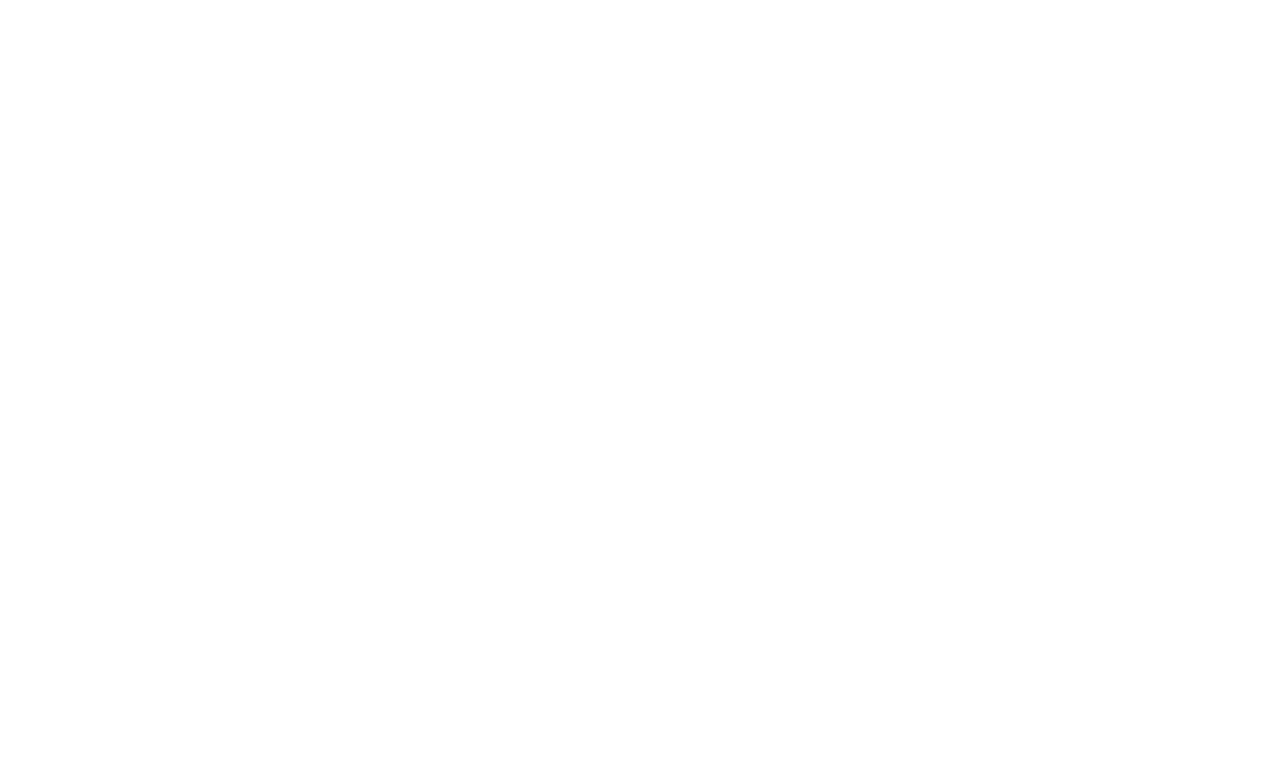
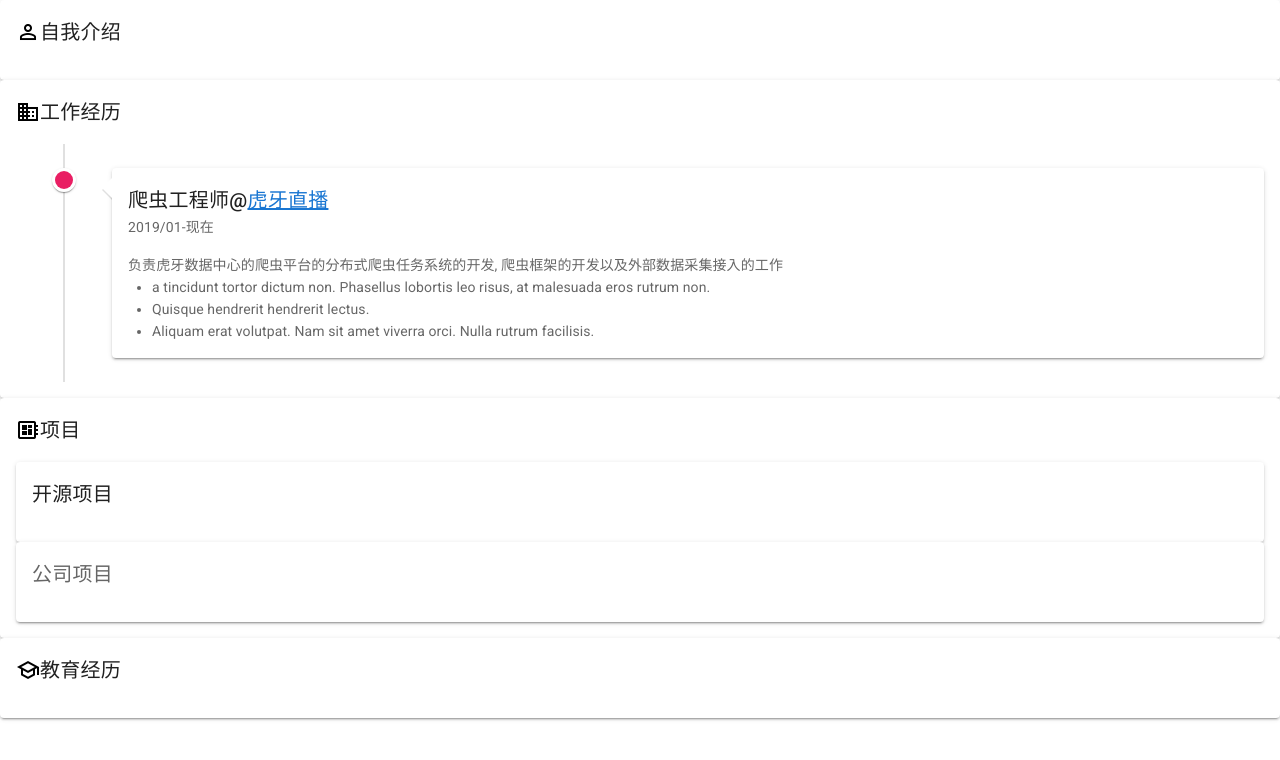
Before and after one commit to WALL-EEEEEEE/resume-theme, a Vue app: page / in a window 1280 px wide. Shown: the top 760 px of the page. Built offline with nearby package versions, Linux system fonts and the light colour scheme.

Commit message:
tweak some layout in project component

```diff
--- a/package.json
+++ b/package.json
@@ -13,6 +13,7 @@
     "vuetify": "^2.4.0"
   },
   "devDependencies": {
+    "@fortawesome/fontawesome-free": "^5.15.4",
     "@vue/cli-plugin-babel": "~4.5.0",
     "@vue/cli-plugin-eslint": "~4.5.0",
     "@vue/cli-service": "~4.5.0",
--- a/src/App.vue
+++ b/src/App.vue
@@ -1,7 +1,11 @@
 <template>
   <v-app>
     <v-main>
-      <slot></slot>
+      <Profile></Profile>
+      <Introduction></Introduction>
+      <WorkExpirence></WorkExpirence>
+      <Project></Project>
+      <Education></Education>
     </v-main>
   </v-app>
 </template>
--- a/src/components/Education.vue
+++ b/src/components/Education.vue
@@ -5,7 +5,7 @@ export default {
     return {
       title: '教育经历',
       enable: true,
-      icon: ''
+      icon: 'mdi-school-outline'
     }
   }
 };
@@ -14,7 +14,7 @@ export default {
 <template>
  <v-card v-if="enable">
     <v-card-title>
-      <span v-if="icon" v-html="icon"></span>
+      <v-icon v-if="icon" size='24px' dense color="black darken-2">{{ icon }}</v-icon>
       {{ title}}
     </v-card-title>
     <v-card-text>
--- a/src/components/Introduction.vue
+++ b/src/components/Introduction.vue
@@ -5,7 +5,7 @@ export default {
     return {
        title: "自我介绍",
        enable: true,
-       icon:''
+       icon:'mdi-account-outline'
     }
   }
 };
@@ -14,7 +14,7 @@ export default {
 <template>
  <v-card v-if="enable">
     <v-card-title>
-      <span v-if="icon" v-html="icon"></span>
+      <v-icon v-if="icon" dense color="black darken-2" size='24px'>{{ icon }}</v-icon>
       {{ title}}
     </v-card-title>
     <v-card-text>
--- a/src/components/Project.vue
+++ b/src/components/Project.vue
@@ -1,12 +1,50 @@
 <script>
 export default {
   name: "Project",
+  props: {
+    title: {
+      type: String,
+      default: "项目"
+    },
+    enable: {
+      type: Boolean,
+      default: true,
+    },
+    icon: {
+      type: String,
+      default: "mdi-developer-board"
+    },
+    items: {
+      type: Array,
+      default: function() {
+        return []
+      }
+    }
+  },
   data: function() {
     return {
-        title: "项目",
-        enable: true,
-        icon:''
     }
+  },
+  computed: {
+    opensource: function() {
+      var os_projects = []
+      console.log(this.items)
+      for (const project of this.items) {
+        if (project.type == "opensource") {
+          os_projects.push(project)
+        }
+      }
+      return { title: '开源项目', 'items': os_projects}
+    },
+    company: function() {
+      var os_projects = []
+      for (const project of this.items) {
+        if (project.type == "company") {
+          os_projects.push(project)
+        }
+      }
+      return { title: '公司项目', 'items': os_projects}
+    },
   }
 };
 </script>
@@ -14,10 +52,26 @@ export default {
 <template>
   <v-card v-if="enable">
     <v-card-title>
-      <span v-if="icon" v-html="icon"></span>
+      <v-icon v-if="icon" size='24px' dense color="black darken-2">{{ icon }}</v-icon>
       {{ title}}
     </v-card-title>
     <v-card-text>
+      <v-card v-if="opensource">
+        <v-card-title secondary>
+          <v-icon v-if="icon" size='24px' dense color="black darken-2">{{ opensource.icon }}</v-icon>
+          {{ opensource.title}}
+        </v-card-title>
+        <v-card-text>
+        </v-card-text>
+      </v-card>
+      <v-card v-if="company" v-bind:value="company">
+        <v-card-title class="text--secondary">
+          <v-icon v-if="icon" size='24px' dense color="black darken-2">{{ company.icon }}</v-icon>
+          {{ company.title}}
+        </v-card-title>
+        <v-card-text>
+        </v-card-text>
+      </v-card>
    </v-card-text>
 </v-card>
 </template>
--- a/src/components/WorkExpirence.vue
+++ b/src/components/WorkExpirence.vue
@@ -12,7 +12,7 @@ export default {
     },
     icon: {
       type: String,
-      default: `<icon class="fa fa-building fa-2x"></icon>`
+      default: `mdi-domain`
     },
     items: {
       type: Array,
@@ -49,7 +49,7 @@ export default {
 <template>
   <v-card v-if="enable">
     <v-card-title>
-      <span v-if="icon" v-html="icon"></span>
+      <v-icon v-if="icon" size='24px' dense color="black darken-2">{{ icon }}</v-icon>
       {{ title}}
     </v-card-title>
     <v-card-text>
```
